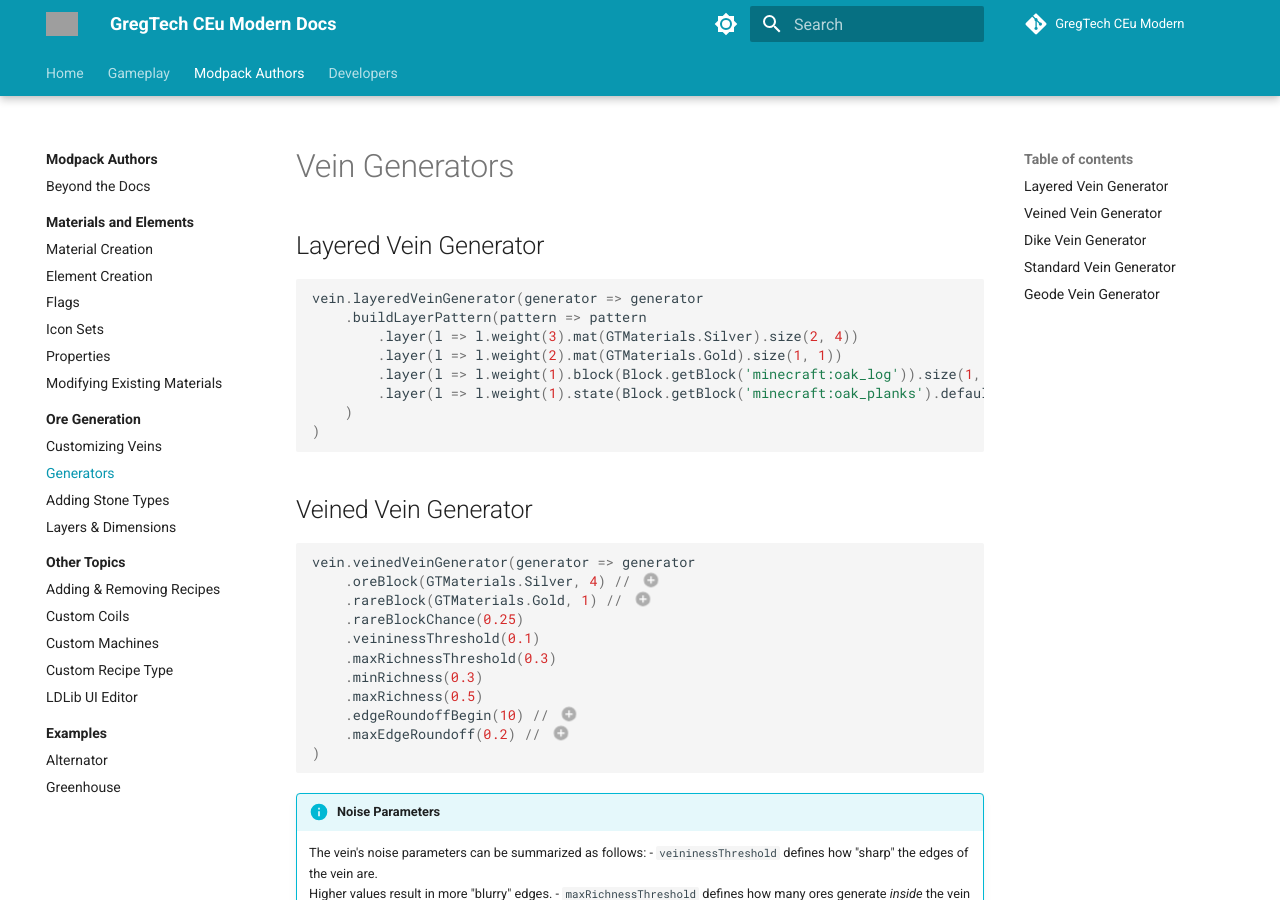
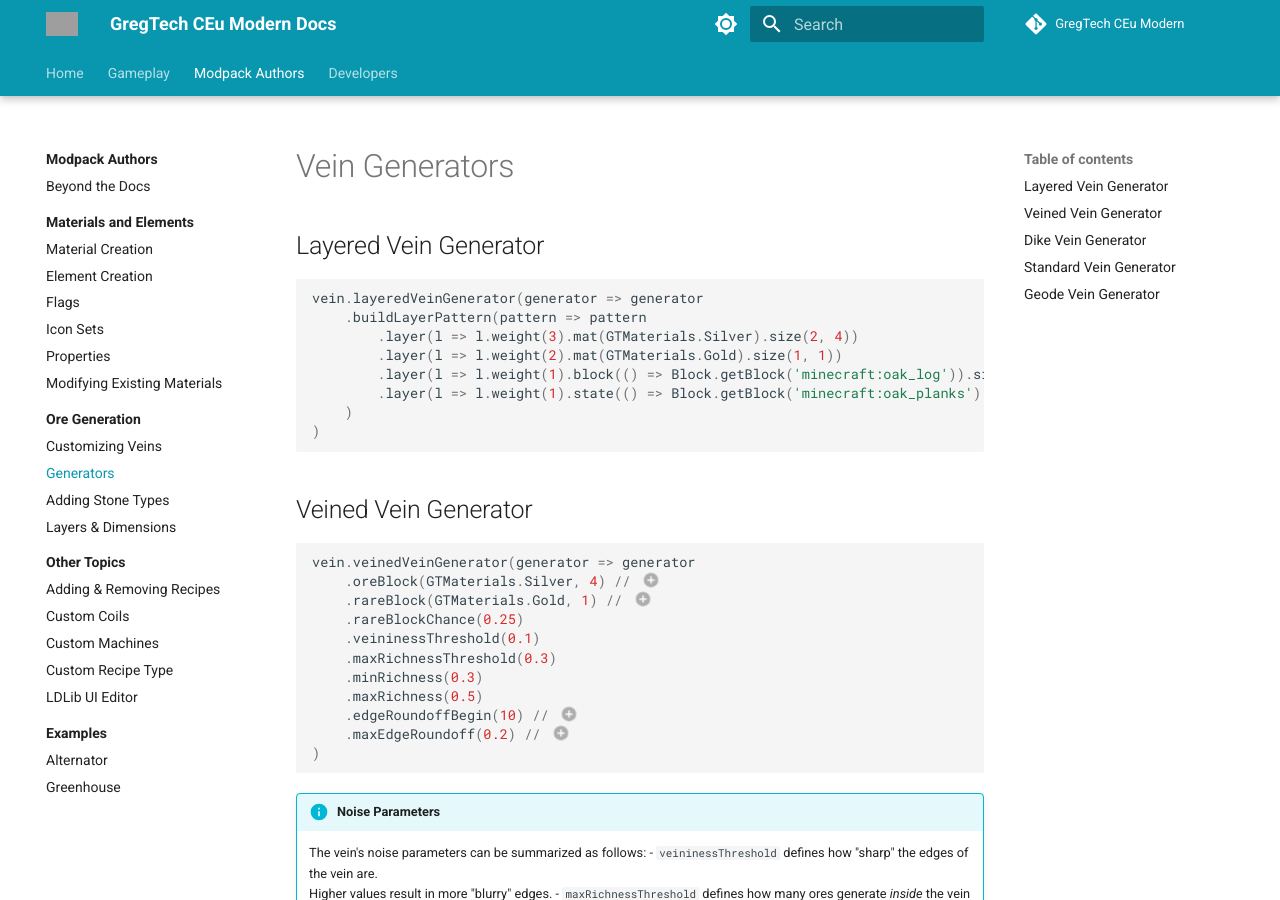
Before and after one commit to GregTechCEu/gtceu-modern-docs, an MkDocs documentation site: the page built from docs/Modpacks/Ore-Generation/02-Generators.md, in a window 1280 px wide and 900 px high. Built offline with MkDocs 1.6.1 and Material for MkDocs 9.7.7, drawn with Linux system fonts in a browser that asks for light colours; comment, search, counter and statistics services are not loaded; grey boxes are pictures that could not be loaded.

Commit message:
docs(kjs): fix block() and state() docs for layered veins

````diff
--- a/docs/Modpacks/Ore-Generation/02-Generators.md
+++ b/docs/Modpacks/Ore-Generation/02-Generators.md
@@ -13,8 +13,8 @@
     .buildLayerPattern(pattern => pattern
         .layer(l => l.weight(3).mat(GTMaterials.Silver).size(2, 4))
         .layer(l => l.weight(2).mat(GTMaterials.Gold).size(1, 1))
-        .layer(l => l.weight(1).block(Block.getBlock('minecraft:oak_log')).size(1, 1))
-        .layer(l => l.weight(1).state(Block.getBlock('minecraft:oak_planks').defaultBlockState()).size(1, 1))
+        .layer(l => l.weight(1).block(() => Block.getBlock('minecraft:oak_log')).size(1, 1))
+        .layer(l => l.weight(1).state(() => Block.getBlock('minecraft:oak_planks').defaultBlockState()).size(1, 1))
     )
 )
 ```
````
